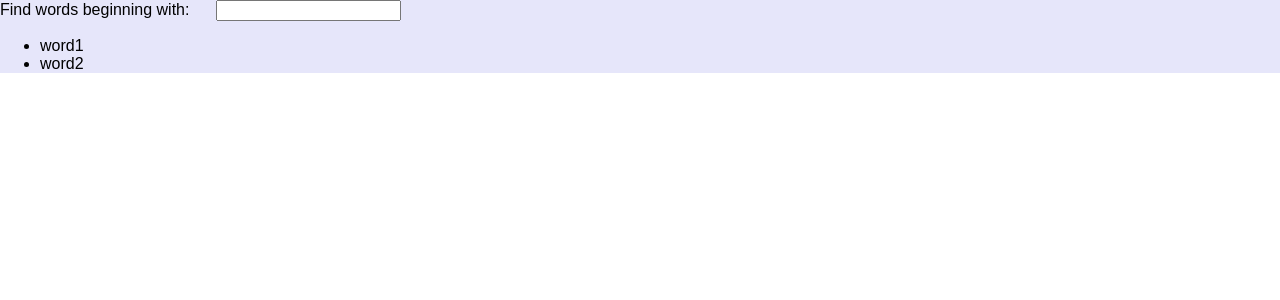
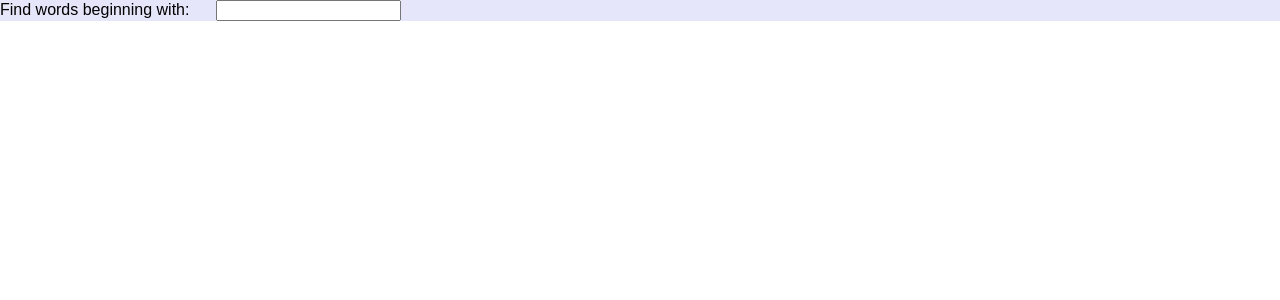
Before and after one commit to Jan-Hettich/wordlist, a React app: page / in a window 1280 px wide. Shown: the top 300 px of the page. Built offline with nearby package versions, Linux system fonts and the light colour scheme; the HTML template or start-up script is replaced by a standard one.

Commit message:
added uuid, axios packages. naive implementation working\!

```diff
--- a/package.json
+++ b/package.json
@@ -3,8 +3,10 @@
   "version": "0.1.0",
   "private": true,
   "dependencies": {
+    "axios": "^0.16.1",
     "react": "^15.5.4",
-    "react-dom": "^15.5.4"
+    "react-dom": "^15.5.4",
+    "uuid": "^3.0.1"
   },
   "devDependencies": {
     "autoprefixer": "6.7.2",
--- a/src/App.js
+++ b/src/App.js
@@ -1,12 +1,12 @@
-import React, { Component } from 'react';
-import WordList from './WordLookup';
+import React, {Component} from 'react';
+import WordLookup from './WordLookup';
 import './App.css';
 
 class App extends Component {
   render() {
     return (
       <div className="App">
-        <WordList />
+        <WordLookup />
       </div>
     );
   }
--- a/src/WordLookup.js
+++ b/src/WordLookup.js
@@ -1,17 +1,36 @@
 import React, {Component} from 'react';
+import uuid from 'uuid';
+import axios from 'axios';
 import './WordLookup.css';
 
-class WordList extends Component {
+class WordLookup extends Component {
   constructor(props) {
     super(props);
-    this.state = {firstLetters: ""};
+    this.state = {firstLetters: "", words: []};
   }
 
   textChanged = (event) => {
-    this.setState({firstLetters: event.target.value});
+    const firstLetters = event.target.value;
+    this.setState({firstLetters: firstLetters});
+    this.callAPI(firstLetters);
   }
 
-  render(props) {
+  callAPI(firstLetters) {
+    const url = "https://api.datamuse.com/words?sp=" + firstLetters + "*&max=20";
+    console.log(url);
+    axios.get(url)
+      .then(this.apiCallback)
+      .catch((error) => console.log(error));
+  }
+
+  apiCallback = (api_response) => {
+    //console.log(api_response);
+    const {data} = api_response;
+    const words = data.reduce((acc,{word}) => acc.concat(word), []);
+    this.setState(...this.state, {words})
+  }
+
+  render() {
     return (
       <form className="WordLookup">
         <label>
@@ -22,12 +41,13 @@ class WordList extends Component {
             onChange={this.textChanged}/>
         </label>
         <ul>
-          <li key="1">word1</li>
-          <li key="2">word2</li>
+          {this.state.words.map((word) => (
+            <li key={uuid.v4()}>{word}</li>
+          ))}
         </ul>
       </form>
     );
   }
 }
 
-export default WordList;
+export default WordLookup;
```
Also changed, not shown: 1 other file (tests, documents, lock files or other folders).
